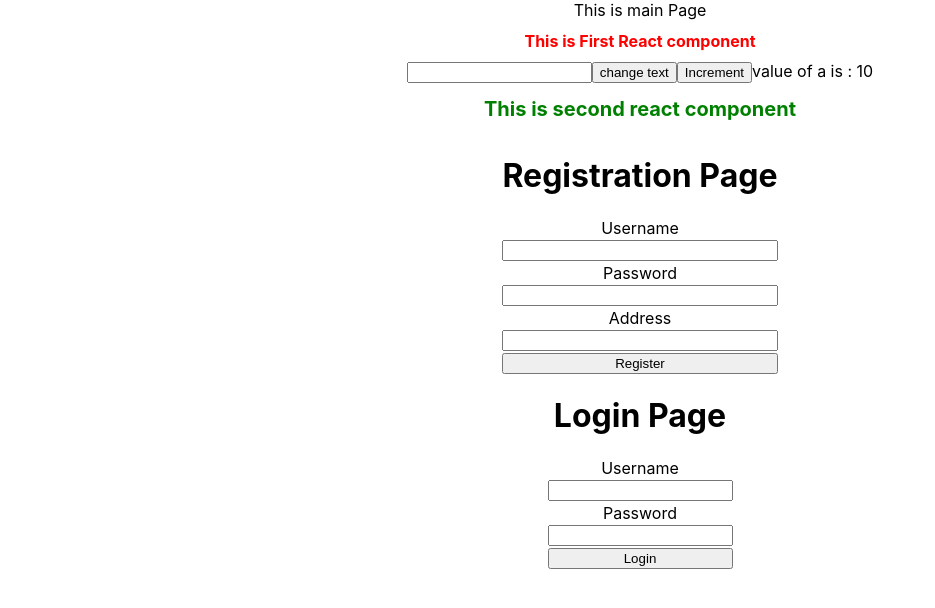
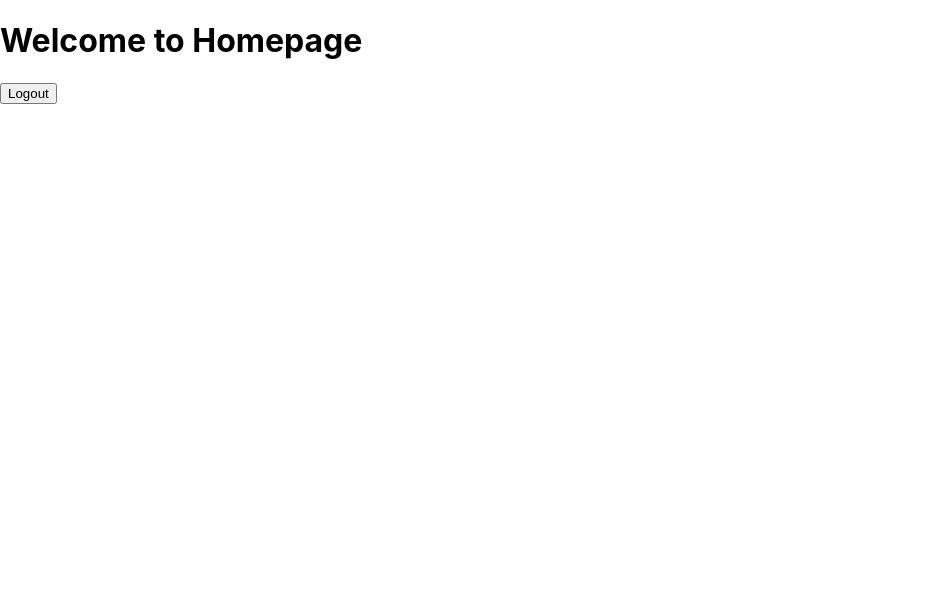
Before and after one commit to harshareddy979/21sepreactjs, a React (Create React App) app: page /homepage in a window 1280 px wide. Shown: the top 608 px of the page, without its empty margins (0-935 px from the left). Built offline with nearby package versions, Linux system fonts and the light colour scheme.

Commit message:
added navigation valudations props

```diff
--- a/package.json
+++ b/package.json
@@ -8,6 +8,7 @@
     "@testing-library/user-event": "^13.5.0",
     "react": "^18.3.1",
     "react-dom": "^18.3.1",
+    "react-router-dom": "^6.26.2",
     "react-scripts": "5.0.1",
     "web-vitals": "^2.1.4"
   },
--- a/src/App.js
+++ b/src/App.js
@@ -11,7 +11,7 @@ function App() {
         This is main Page
         <FirstComponent />
         <RegistrationPage />
-        <LoginPage />
+        {/* <LoginPage /> */}
     </div>
   );
 }
--- /dev/null
+++ b/src/Componets/HomePage.js
@@ -0,0 +1,12 @@
+import React from "react";
+
+function HomePage({loginUserName,registerFlag}){
+    return(
+        <div>
+            <h1>Welcome to Homepage {loginUserName}</h1>
+            <button onClick={()=>registerFlag(false)}>Logout</button>
+        </div>
+    )
+}
+
+export default HomePage
--- a/src/Componets/LoginPage.js
+++ b/src/Componets/LoginPage.js
@@ -1,15 +1,33 @@
-import React from "react";
+import React, { useState } from "react";
 import "./LoginPage.css"
+import HomePage from "./HomePage";
 
-function LoginPage(){
+function LoginPage(props){
+    const [Username,setUserName]=useState("")
+    const [password,setPassword]=useState("")
+    const [flag,setFlag]=useState(false)
+
+    function loginValues(){
+        if(Username === props.registerUserName){
+            if(password === props.registerPassword){
+              alert("login success")
+              setFlag(true)
+            }else{
+                alert("password is mismatch")
+            }
+        }else{
+            alert("username is mismatch")
+        }
+    }
     return(
         <div className="Login">
             <h1>Login Page</h1>
             <label>Username</label>
-            <input type="text"></input>
+            <input type="text" value={Username} onChange={(e)=>setUserName(e.target.value)}></input>
             <label>Password</label>
-            <input type="password"></input>
-            <button >Login</button>
+            <input type="password" value={password} onChange={(e)=>setPassword(e.target.value)}></input>
+            <button onClick={()=>loginValues()}>Login</button>
+            {flag && <HomePage loginUserName={Username} registerFlag={props.registerFlag}/>}
         </div>
     )
 }
--- a/src/Componets/RegistrationPage.js
+++ b/src/Componets/RegistrationPage.js
@@ -1,17 +1,40 @@
-import React from "react";
+import React, { useState } from "react";
 import "./RegistrationPage.css"
+import LoginPage from "./LoginPage";
 
 function RegistrationPage(){
+    const [Username,setUserName]=useState("")
+    const [password,setPassword]=useState("")
+    const [Address,setAddress]=useState("")
+    const [flag,setFlag]=useState(false)
+
+    function registerValues(){
+        if(Username !== ""){
+            if(password !== ""){
+                if(Address !== ""){
+                    alert("registration success")
+                    setFlag(true)
+                }else{
+                    alert("address is required")
+                }
+            }else{
+                alert("password is required")
+            }
+        }else{
+            alert("username is required")
+        }
+    }
     return(
         <div className="Register">
             <h1>Registration Page</h1>
             <label>Username</label>
-            <input type="text"></input>
+            <input type="text" value={Username} onChange={(e)=>setUserName(e.target.value)}></input>
             <label>Password</label>
-            <input type="password"></input>
+            <input type="password" value={password} onChange={(e)=>setPassword(e.target.value)}></input>
             <label>Address</label>
-            <input type="text"></input>
-            <button >Register</button>
+            <input type="text" value={Address} onChange={(e)=>setAddress(e.target.value)}></input>
+            <button onClick={()=>registerValues()}>Register</button>
+            {flag && <LoginPage registerUserName={Username} registerPassword={password} registerFlag={setFlag}/>}
         </div>
     )
 }
--- a/src/FirstComponent.jsx
+++ b/src/FirstComponent.jsx
@@ -19,17 +19,19 @@ function FirstComponent(){
             <input type="text" onChange={(e)=>setHeaderText(e.target.value)}></input>
             <button onClick={()=>changeText()}>change text</button>
             <button onClick={()=>updateValue()}>Increment</button>
-            {"value of a is : "+ a}
-            <SecondComponent />
+            <SecondComponent value={a} text={headerText} setA={setA}/>
         </div>
     )
 }
 
-function SecondComponent(){
+function SecondComponent({value,text,setA}){
     var headerText="This is second react component"
     return(
         <div>
             <h1 className="secondHeader">{headerText}</h1>
+            <h1 className="secondHeader">{text}</h1>
+            <button onClick={()=>setA(10)}>reset A</button>
+            {"value of a is : "+ value}
         </div>
     )
 }
--- a/src/index.js
+++ b/src/index.js
@@ -4,11 +4,22 @@ import './index.css';
 import App from './App';
 import reportWebVitals from './reportWebVitals';
 import FirstComponent from './FirstComponent';
+import { BrowserRouter, Route, Routes } from 'react-router-dom';
+import RegistrationPage from './Componets/RegistrationPage';
+import LoginPage from './Componets/LoginPage';
+import HomePage from './Componets/HomePage';
 
 const root = ReactDOM.createRoot(document.getElementById('root'));
 root.render(
+    <BrowserRouter>
+        <Routes>
+            <Route path='/' element={<App/>}/>
+            <Route path='/register' element={<RegistrationPage/>}/>
+            <Route path='/login' element={<LoginPage/>}></Route>
+            <Route path='/homepage' element={<HomePage/>}></Route>
+        </Routes>
+    </BrowserRouter>
 
-    <App />
 
 );
 
```
Also changed, not shown: 1 other file (tests, documents, lock files or other folders).
